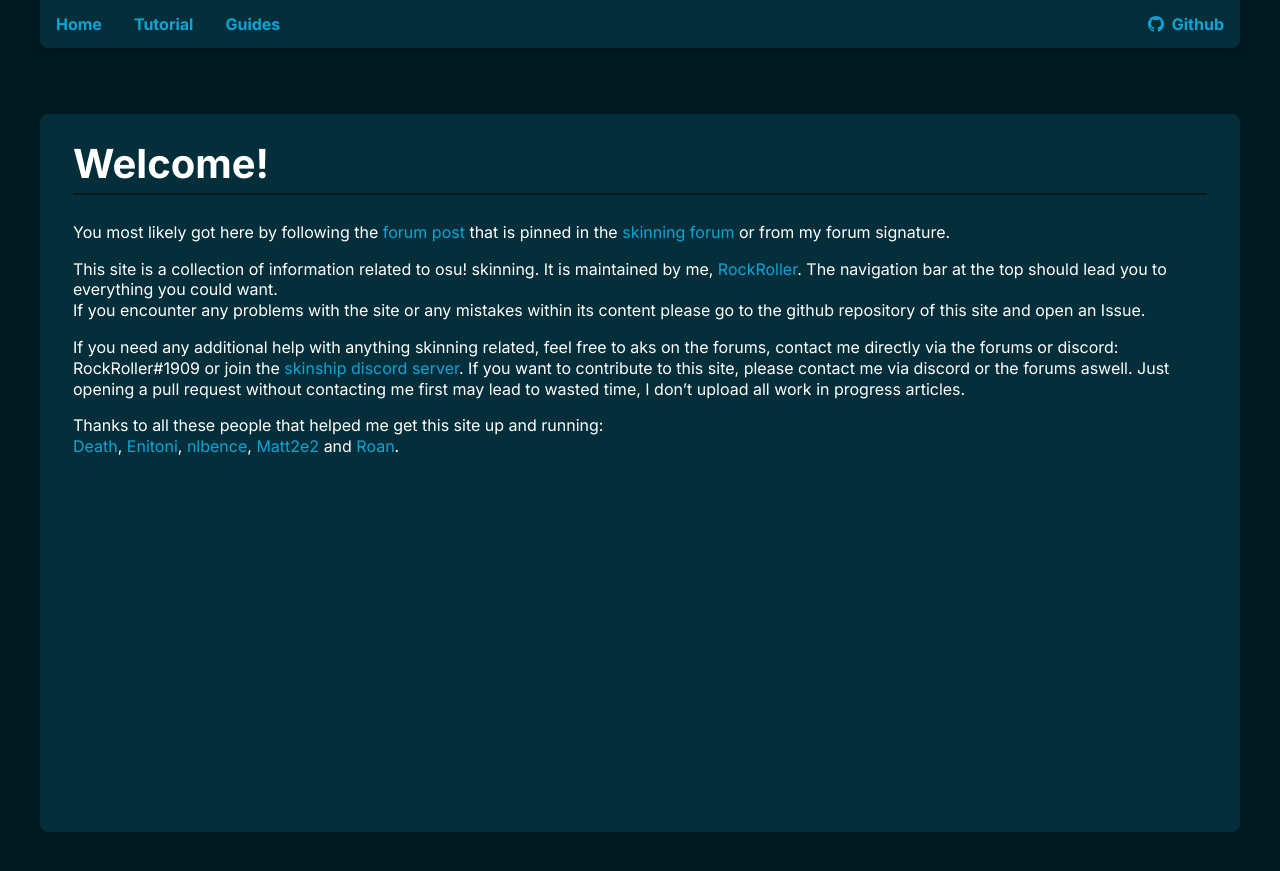
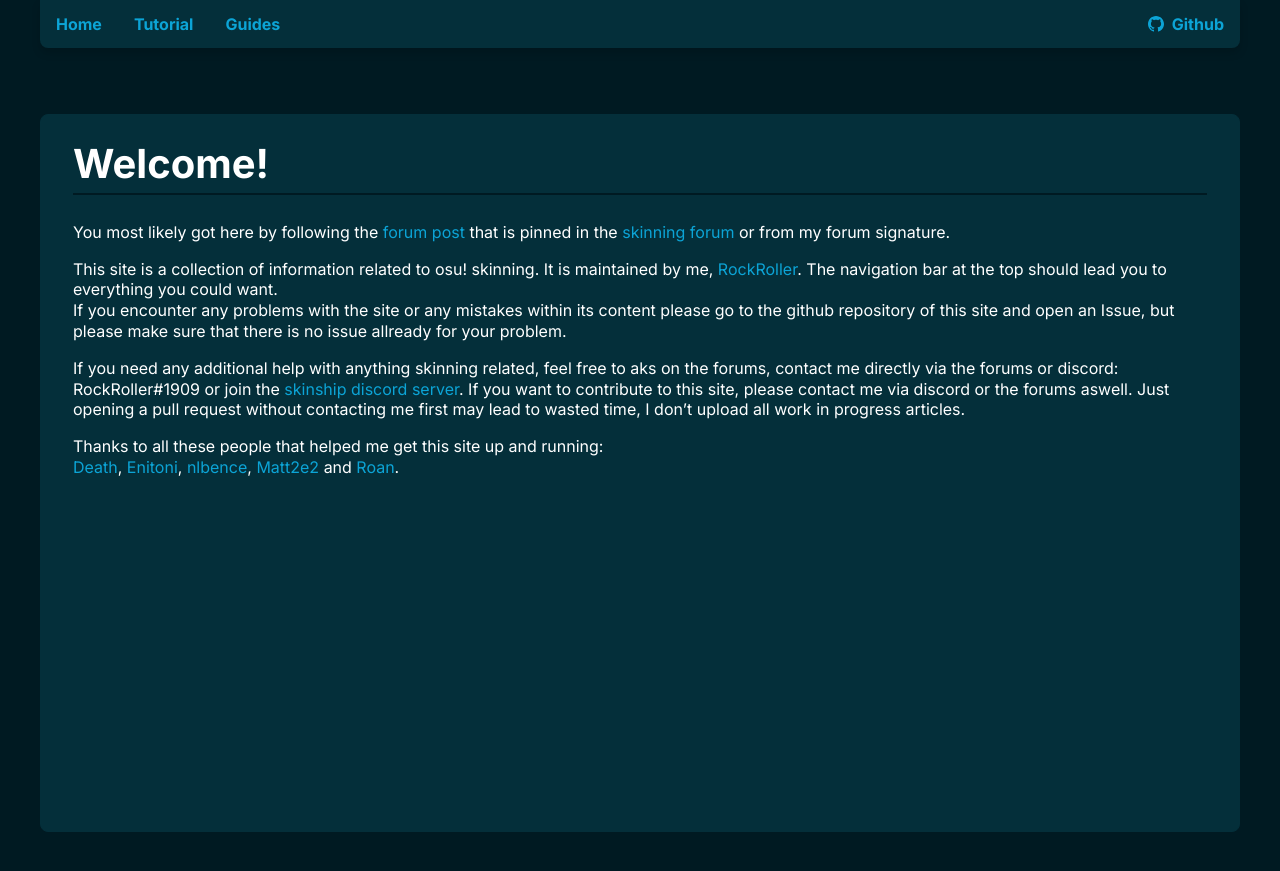
Before and after one commit to RockRoller01/skinninginfo, a Jekyll site: the page built from index.md, in a window 1280 px wide. Shown: the top 871 px of the page. Built offline with Jekyll 4.4.1, drawn with Linux system fonts in a browser that asks for light colours.

Commit message:
add a small warning

```diff
--- a/index.md
+++ b/index.md
@@ -8,7 +8,7 @@ title: Home
 You most likely got here by following the [forum post](https://osu.ppy.sh/community/forums/topics/881367) that is pinned in the [skinning forum](https://osu.ppy.sh/community/forums/15) or from my forum signature.
 
 This site is a collection of information related to osu! skinning. It is maintained by me, [RockRoller](https://osu.ppy.sh/users/8388854). The navigation bar at the top should lead you to everything you could want.<br>
-If you encounter any problems with the site or any mistakes within its content please go to the github repository of this site and open an Issue.
+If you encounter any problems with the site or any mistakes within its content please go to the github repository of this site and open an Issue, but please make sure that there is no issue allready for your problem.
 
 If you need any additional help with anything skinning related, feel free to aks on the forums, contact me directly via the forums or discord: RockRoller#1909 or join the [skinship discord server](https://discord.gg/q8Z5JXM).
 If you want to contribute to this site, please contact me via discord or the forums aswell. Just opening a pull request without contacting me first may lead to wasted time, I don't upload all work in progress articles.
```
